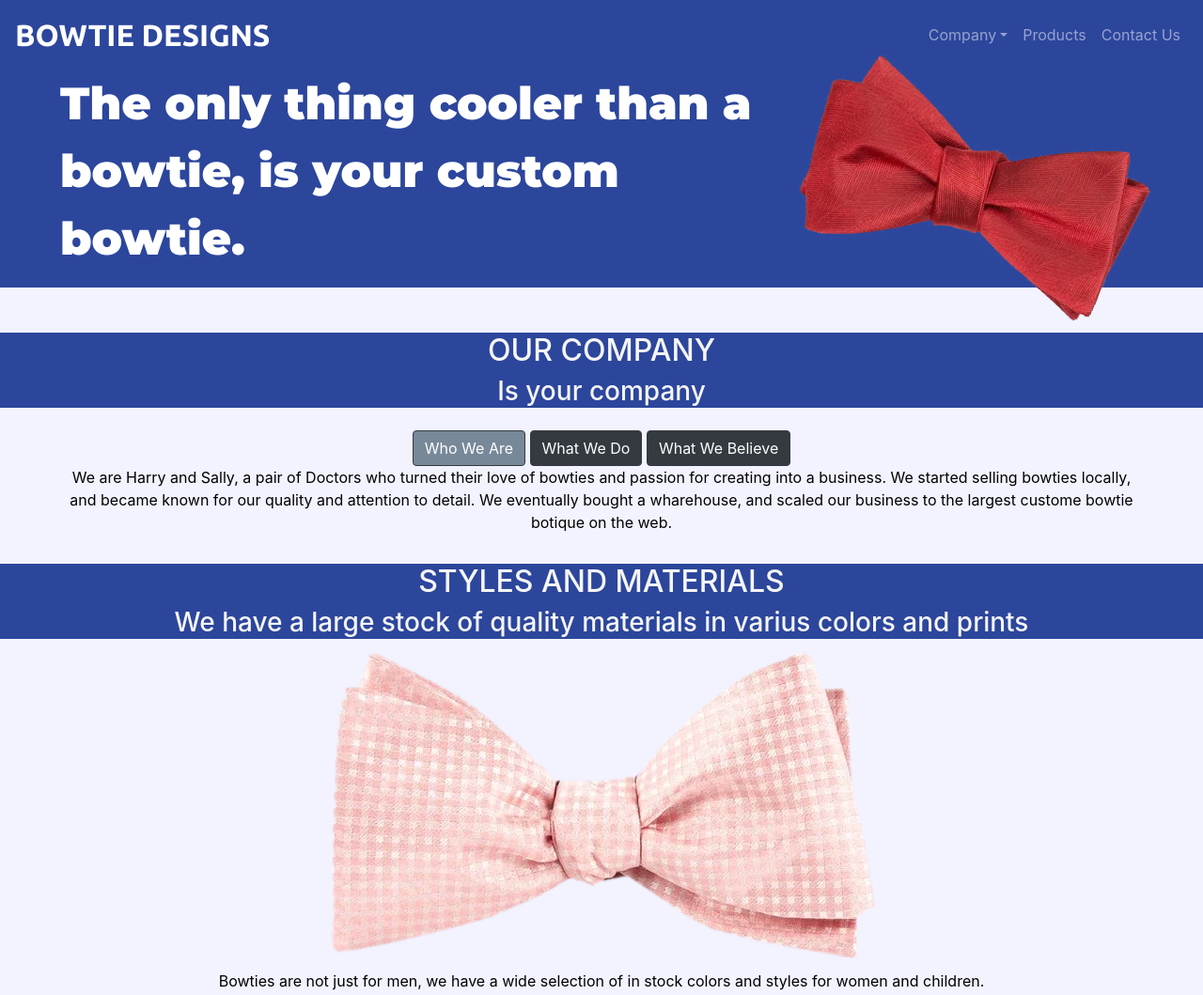
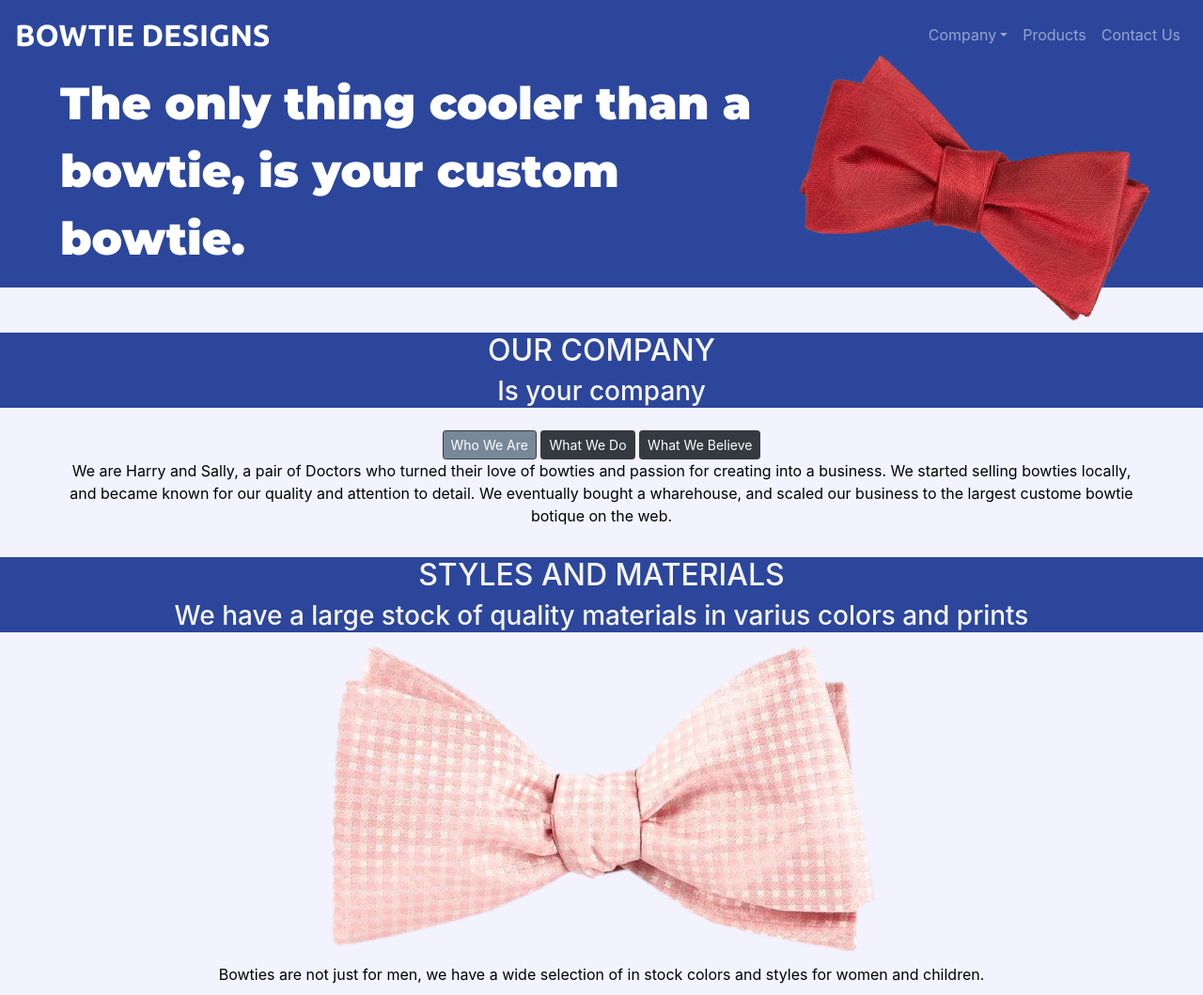
Before and after one commit to jedensuscg/bowtie-design-demo, a plain HTML site: page index.html in a window 1280 px wide. Shown: the top 1059 px of the page at 94% size. Drawn offline with nearby package versions, Linux system fonts and the light colour scheme.

Commit message:
more stuff to buttons

```diff
--- a/index.html
+++ b/index.html
@@ -79,9 +79,9 @@
             </div>
             <div class="row py-3 body-text">
                 <div class="col">
-                    <button id="who-btn" class="btn btn-dark btn-selected">Who We Are</button>
-                    <button id="what-btn" class="btn btn-dark">What We Do</button>
-                    <button id="believe-btn" class="btn btn-dark">What We Believe</button>
+                    <button id="who-btn" class="btn btn-sm btn-dark btn-selected">Who We Are</button>
+                    <button id="what-btn" class="btn btn-sm btn-dark">What We Do</button>
+                    <button id="believe-btn" class="btn btn-sm btn-dark">What We Believe</button>
                     <div id="who">
                         <p>We are Harry and Sally, a pair of Doctors who turned their love of bowties and
                             passion
```
Also changed, not shown: css/styles.css (line endings or trailing spaces).
